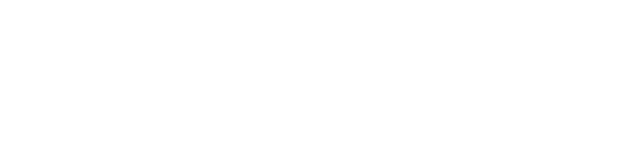
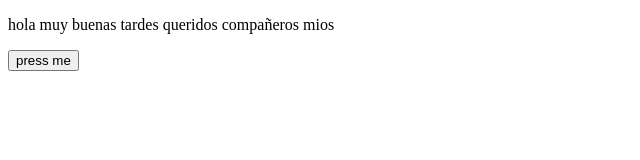
Before and after one commit to Gabriel-moiseeess/AprendiendoGit, a plain HTML site: page equipoCuatro.html in a window 1280 px wide. Shown: the whole page, without its empty margins (0-640 px from the left). Drawn offline with Linux system fonts and the light colour scheme.

Commit message:
parrafo y botton

```diff
--- a/equipoCuatro.html
+++ b/equipoCuatro.html
@@ -7,5 +7,13 @@
 </head>
 <body>
 
+    <p>hola muy buenas tardes queridos compañeros mios</p>
+
+
+    <button ref=""> press me </button>
+
+
+
+
 </body>
 </html>
```
